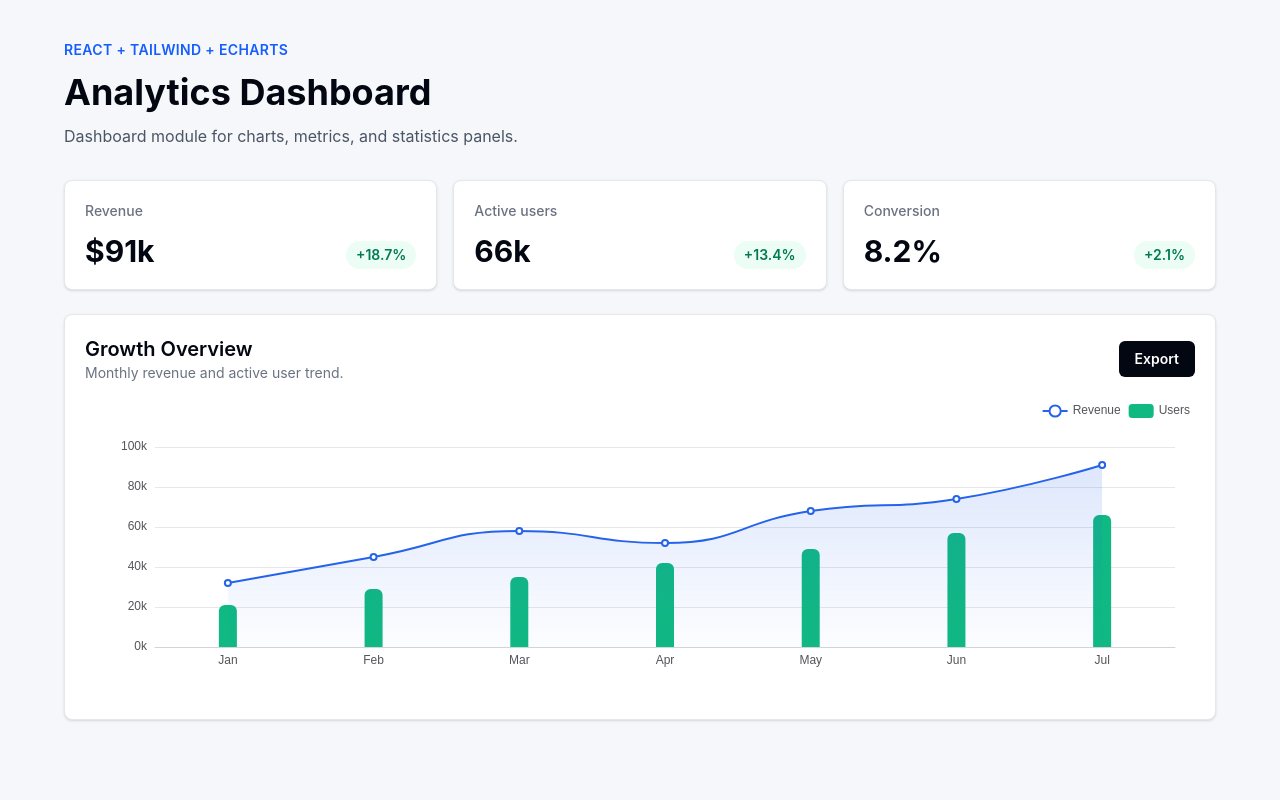
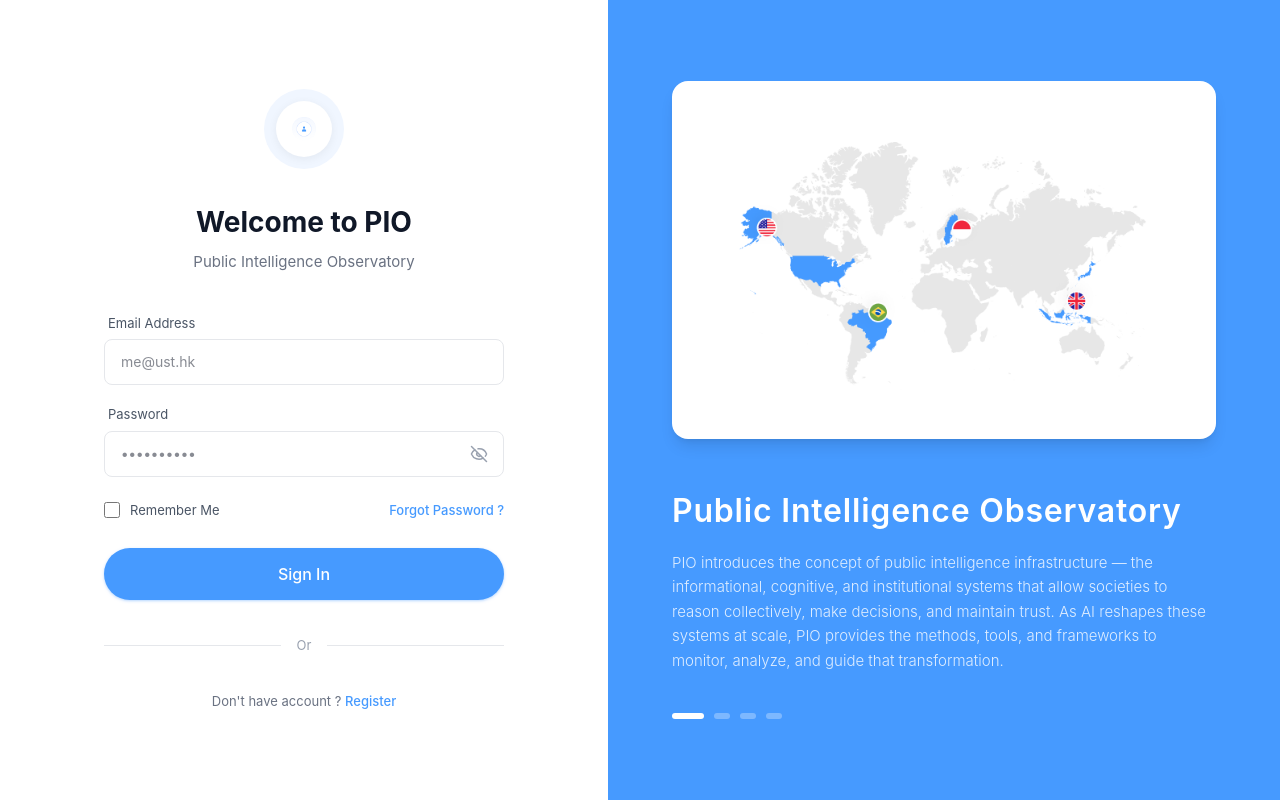
Before and after one commit to zerolxy612/pio, a React (Vite) app: page / in a window 1280 px wide. Built offline with nearby package versions, Linux system fonts and the light colour scheme.

Commit message:
add:login page

```diff
--- a/package.json
+++ b/package.json
@@ -12,6 +12,7 @@
   "dependencies": {
     "echarts": "^6.0.0",
     "echarts-for-react": "^3.0.6",
+    "lucide-react": "^1.14.0",
     "react": "^19.2.5",
     "react-dom": "^19.2.5"
   },
--- a/src/app/App.jsx
+++ b/src/app/App.jsx
@@ -1,5 +1,5 @@
-import { DashboardPage } from '../features/dashboard'
+import { LoginPage } from '../features/auth/pages/LoginPage'
 
 export function App() {
-  return <DashboardPage />
+  return <LoginPage />
 }
--- a/src/features/auth/pages/LoginPage.jsx
+++ b/src/features/auth/pages/LoginPage.jsx
@@ -1,15 +1,112 @@
+import { EyeOff, Eye } from 'lucide-react';
+import { useState } from 'react';
+
 export function LoginPage() {
+  const [showPassword, setShowPassword] = useState(false);
+
   return (
-    <main className="grid min-h-screen place-items-center px-6 py-10">
-      <section className="w-full max-w-sm rounded-lg border border-gray-200 bg-white p-6 shadow-sm">
-        <p className="text-sm font-semibold uppercase tracking-wide text-blue-600">
-          Welcome back
-        </p>
-        <h1 className="mt-3 text-2xl font-bold text-gray-950">Sign in</h1>
-        <p className="mt-2 text-sm text-gray-500">
-          Login form and authentication flow will live in this module.
-        </p>
-      </section>
-    </main>
+    <div className="flex min-h-screen bg-white">
+      {/* Left Column - Form */}
+      <div className="flex-1 flex flex-col justify-center items-center p-8">
+        <div className="w-full max-w-[400px]">
+          {/* Logo */}
+          <div className="flex justify-center mb-8">
+            <div className="w-20 h-20 rounded-full bg-[#f0f6ff] flex items-center justify-center">
+              <div className="w-14 h-14 rounded-full bg-white shadow-[0_2px_10px_rgba(0,0,0,0.06)] flex items-center justify-center">
+                <img src="/assets/login.png" alt="Logo" className="w-6 h-6 object-contain" />
+              </div>
+            </div>
+          </div>
+
+          {/* Title */}
+          <h1 className="text-[28px] font-bold text-center text-gray-900 mb-2">Welcome to PIO</h1>
+          <p className="text-center text-gray-500 mb-10 text-[15px]">Public Intelligence Observatory</p>
+
+          {/* Form */}
+          <form className="space-y-5" onSubmit={(e) => e.preventDefault()}>
+            <div>
+              <label className="block text-[13px] text-gray-600 mb-1.5 ml-1">Email Address</label>
+              <input
+                type="email"
+                placeholder="me@ust.hk"
+                className="w-full px-4 py-3 rounded-lg border border-gray-200 focus:outline-none focus:border-[#469aff] focus:ring-1 focus:ring-[#469aff] transition-colors text-sm"
+              />
+            </div>
+
+            <div>
+              <label className="block text-[13px] text-gray-600 mb-1.5 ml-1">Password</label>
+              <div className="relative">
+                <input
+                  type={showPassword ? "text" : "password"}
+                  placeholder="••••••••••"
+                  className="w-full px-4 py-3 rounded-lg border border-gray-200 focus:outline-none focus:border-[#469aff] focus:ring-1 focus:ring-[#469aff] transition-colors text-sm font-medium tracking-wider placeholder:tracking-normal"
+                />
+                <button
+                  type="button"
+                  onClick={() => setShowPassword(!showPassword)}
+                  className="absolute right-4 top-1/2 -translate-y-1/2 text-gray-400 hover:text-gray-600 transition-colors"
+                >
+                  {showPassword ? <Eye size={18} /> : <EyeOff size={18} />}
+                </button>
+              </div>
+            </div>
+
+            <div className="flex items-center justify-between text-[13px] pt-1">
+              <label className="flex items-center text-gray-600 cursor-pointer select-none">
+                <input
+                  type="checkbox"
+                  className="mr-2.5 w-4 h-4 rounded border-gray-300 text-[#469aff] focus:ring-[#469aff]"
+                />
+                Remember Me
+              </label>
+              <a href="#" className="text-[#469aff] hover:underline font-medium">Forgot Password ?</a>
+            </div>
+
+            <div className="pt-2">
+              <button
+                type="submit"
+                className="w-full py-3.5 px-4 bg-[#469aff] text-white rounded-full font-medium hover:bg-blue-500 transition-colors shadow-sm shadow-blue-200"
+              >
+                Sign In
+              </button>
+            </div>
+
+            <div className="relative flex items-center py-4">
+              <div className="flex-grow border-t border-gray-200"></div>
+              <span className="flex-shrink-0 mx-4 text-gray-400 text-[13px]">Or</span>
+              <div className="flex-grow border-t border-gray-200"></div>
+            </div>
+
+            <p className="text-center text-[13px] text-gray-500">
+              Don't have account ? <a href="#" className="text-[#469aff] hover:underline font-medium">Register</a>
+            </p>
+          </form>
+        </div>
+      </div>
+
+      {/* Right Column - Hero */}
+      <div className="hidden lg:flex flex-1 bg-[#469aff] flex-col justify-center p-16 relative overflow-hidden">
+        <div className="w-full max-w-[600px] mx-auto z-10">
+          {/* Map Card */}
+          <div className="bg-white rounded-2xl p-8 mb-12 shadow-lg">
+            <img src="/assets/World.png" alt="World Map with markers" className="w-full h-auto object-contain" />
+          </div>
+
+          {/* Text Content */}
+          <h2 className="text-[32px] font-semibold text-white mb-4 tracking-wide">Public Intelligence Observatory</h2>
+          <p className="text-blue-50 text-[15px] leading-relaxed mb-10 opacity-90 font-light">
+            PIO introduces the concept of public intelligence infrastructure — the informational, cognitive, and institutional systems that allow societies to reason collectively, make decisions, and maintain trust. As AI reshapes these systems at scale, PIO provides the methods, tools, and frameworks to monitor, analyze, and guide that transformation.
+          </p>
+
+          {/* Carousel Indicators */}
+          <div className="flex space-x-2.5">
+            <div className="w-8 h-1.5 bg-white rounded-full"></div>
+            <div className="w-4 h-1.5 bg-white/30 rounded-full"></div>
+            <div className="w-4 h-1.5 bg-white/30 rounded-full"></div>
+            <div className="w-4 h-1.5 bg-white/30 rounded-full"></div>
+          </div>
+        </div>
+      </div>
+    </div>
   )
 }
```
Also changed, not shown: public/assets/login.png (added), 1 other file (tests, documents, lock files or other folders).
